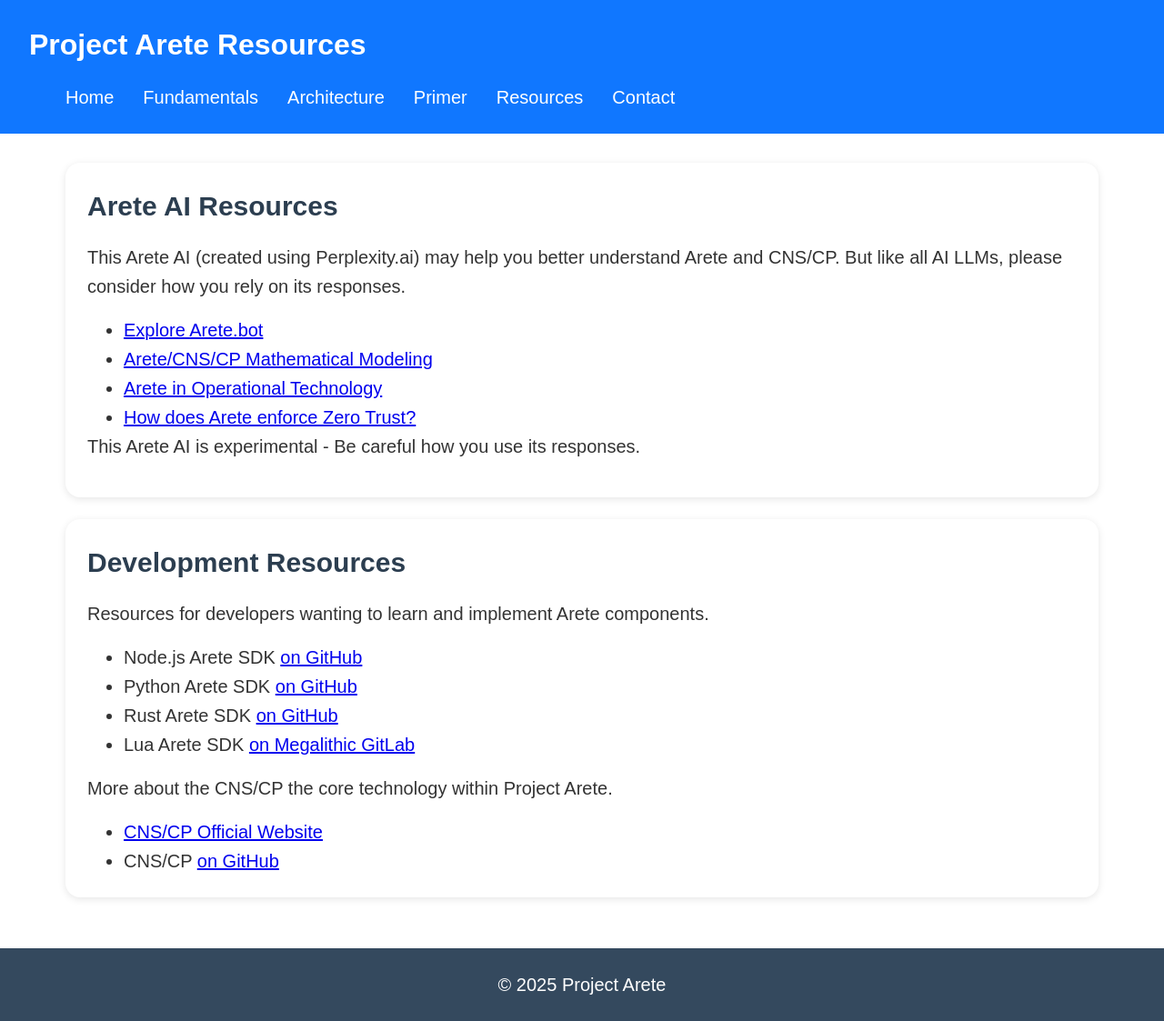
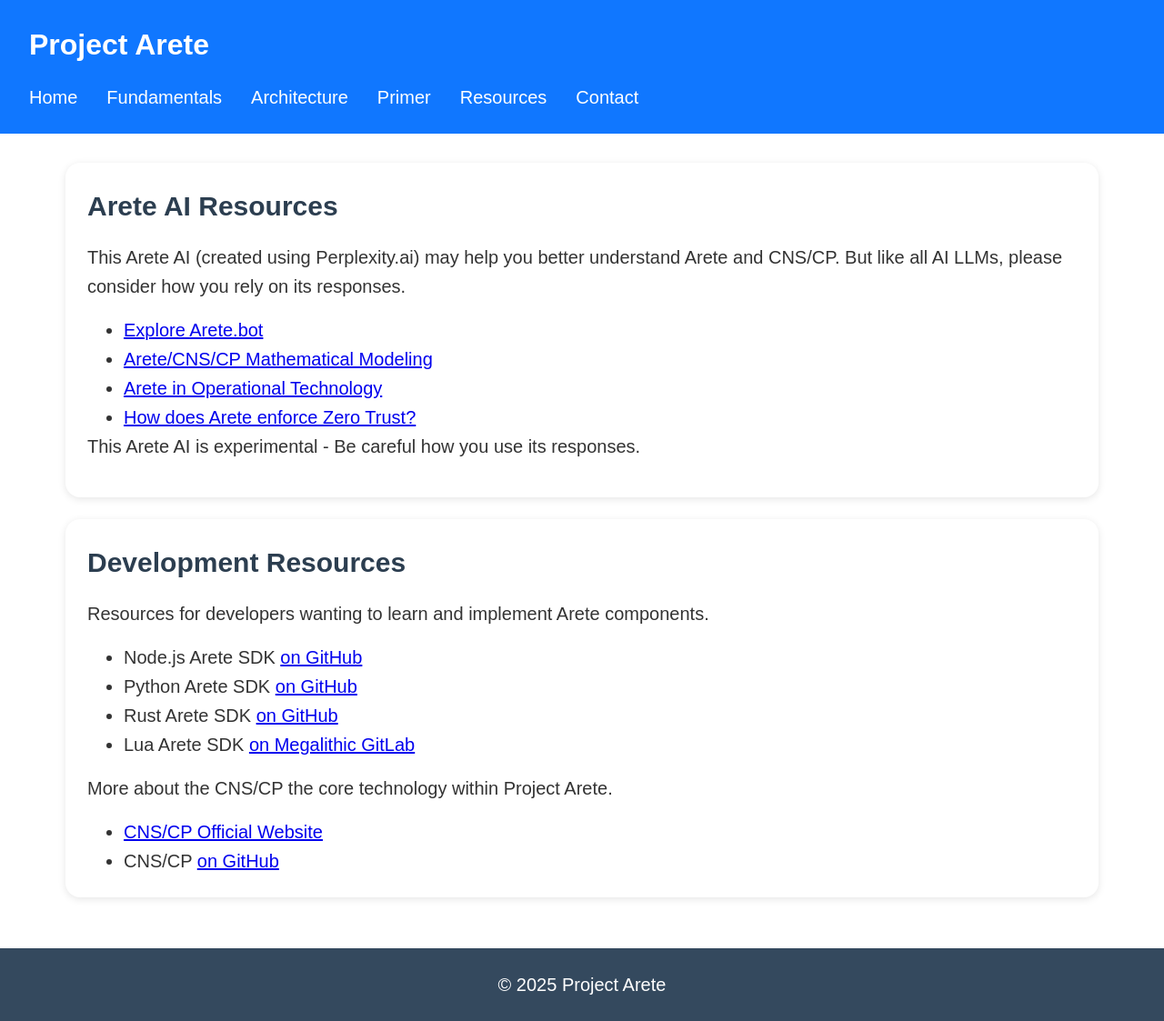
Before and after one commit to project-arete/website, a Jekyll site: the page explore.html, which Jekyll copies as it is, in a window 1280 px wide. Shown: the whole page at 91% size. Built offline with Jekyll 4.4.1, drawn with Linux system fonts in a browser that asks for light colours.

Commit message:
Update explore.html

```diff
--- a/explore.html
+++ b/explore.html
@@ -8,9 +8,14 @@
 </head>
 <body>
    <header>
-        <h1>Project Arete Resources</h1>
-        <nav>
-            <ul style="margin-left: 2em;">
+  <h1>Project Arete</h1>
+  <button class="hamburger" id="hamburger" aria-label="Toggle menu">
+    <span></span>
+    <span></span>
+    <span></span>
+  </button>
+  <nav class="nav-menu" id="navMenu">
+    <ul>
       <li><a href="index.html">Home</a></li>
       <li><a href="fundamentals.html">Fundamentals</a></li>
       <li><a href="architecture.html">Architecture</a></li>
@@ -20,6 +25,7 @@
     </ul>
   </nav>
 </header>
+
     <main>
         <section class="card-section">
             <div class="card">
```
Also changed, not shown: other parts of explore.html (+9 -0 lines). Lines whose indentation alone changed are shown as unchanged.
